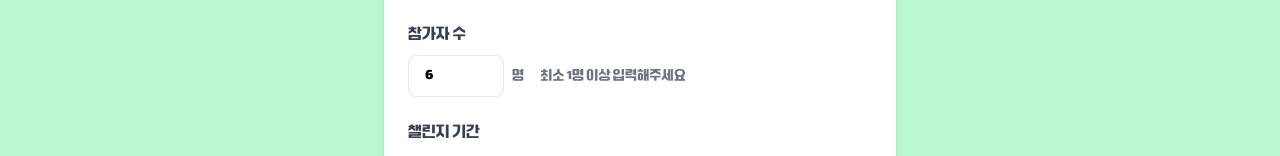
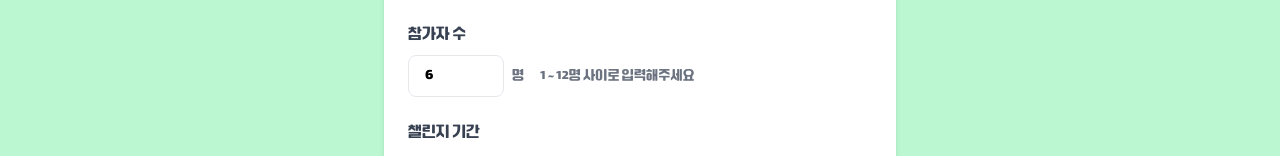
Before and after one commit to namgi2386/DreamMoA, a React (Vite) app in the folder FE/: page /challenge/create in a window 1280 px wide. Shown: the part 748-904 px from the top of the page. Built offline with nearby package versions, Linux system fonts and the light colour scheme; what @xeger/quill-image-actions, @xeger/quill-image-formats would draw is missing.

Commit message:
Feat: 최대 참가자 수를 12명으로 수정

```diff
--- a/FE/src/components/challenge/challengeEdit/ChallengeCreateForm.jsx
+++ b/FE/src/components/challenge/challengeEdit/ChallengeCreateForm.jsx
@@ -40,9 +40,11 @@ export default function ChallengeCreateForm() {
   const handleParticipantsChange = (e) => {
     const value = parseInt(e.target.value);
 
-    // 1 미만의 값이 입력되면 1로 설정
+    // 1 미만이면 1로, 12 초과면 12로 설정
     if (value < 1) {
       setFormData((prev) => ({ ...prev, maxParticipants: 1 }));
+    } else if (value > 12) {
+      setFormData((prev) => ({ ...prev, maxParticipants: 12 }));
     } else {
       setFormData((prev) => ({ ...prev, maxParticipants: value }));
     }
@@ -165,7 +167,6 @@ export default function ChallengeCreateForm() {
     };
   }, [setSelectedTags]);
 
-
   return (
     <>
       <motion.div
@@ -236,28 +237,11 @@ export default function ChallengeCreateForm() {
               initialTags={[]}
             />
           </div>
-          {/* 참가자 수 선택 */}
-          {/* <div>
-            <label className="block text-gray-700 mb-2">참가자 수</label>
-            <select
-              name="maxParticipants"
-              value={formData.maxParticipants}
-              onChange={handleInputChange}
-              className="w-full px-4 py-2 border rounded-lg focus:outline-none focus:border-my-blue-4 cursor-pointer"
-            >
-              {[2, 3, 4, 5, 6].map((num) => (
-                <option key={num} value={num}>
-                  {num}
-                </option>
-              ))}
-            </select>
-          </div> */}
 
-          {/* 위 내용 혹시 몰라서 주석. 아래 필드 사용 예정 */}
           {/* 참가자 수 입력 */}
           <div>
             <label className="block text-gray-700 mb-2">참가자 수</label>
-            {/* flex container로 입력 필드와 알림 메시지를 감싸서 나란히 배치 */}
+            {/* flex container -> 입력 필드와 알림 메시지를 나란히 배치 */}
             <div className="flex items-center gap-4">
               {/* 입력 필드 그룹 */}
               <div className="flex items-center gap-2">
@@ -267,13 +251,14 @@ export default function ChallengeCreateForm() {
                   value={formData.maxParticipants}
                   onChange={handleParticipantsChange}
                   min={1}
+                  max={12}
                   className="w-24 px-4 py-2 border rounded-lg focus:outline-none focus:border-my-blue-4"
                 />
                 <span className="text-sm text-gray-500">명</span>
               </div>
               {/* 알림 메시지를 오른쪽으로 배치 */}
               <p className="text-sm text-gray-500">
-                최소 1명 이상 입력해주세요
+                1 ~ 12명 사이로 입력해주세요
               </p>
             </div>
           </div>
```
